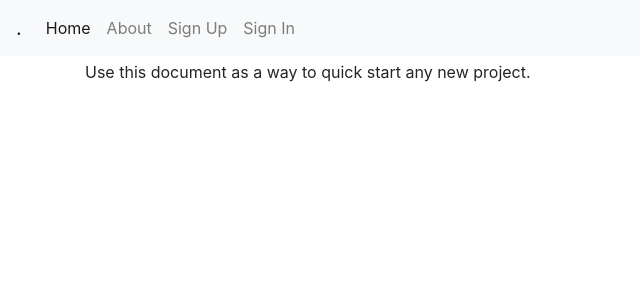
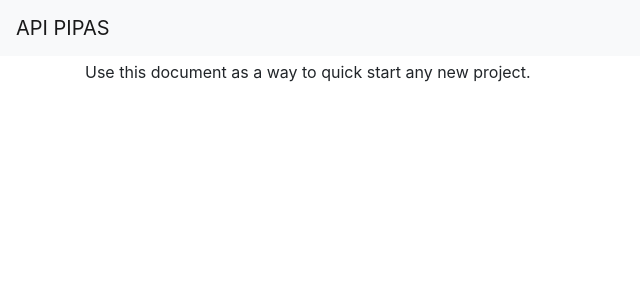
Before and after one commit to prefeiturasp/PortalMaterialEscolar-BackEnd, a Django app: template sme_material_apps/templates/pages/about.html in a window 1280 px wide. Shown: the top 300 px of the page, without its empty margins (0-640 px from the left). Run offline with Django 3.2, Linux system fonts and the light colour scheme; the template is opened without the code that fills it, so the values that code supplies are empty; some libraries are stand-ins or nearby versions.

Commit message:
Altera base

```diff
--- a/sme_material_apps/templates/base.html
+++ b/sme_material_apps/templates/base.html
@@ -1,9 +1,9 @@
-{% load static i18n compress%}<!DOCTYPE html>
-<html lang="en">
+{% load static i18n %}<!DOCTYPE html>
+<html lang="pt-br">
   <head>
     <meta charset="utf-8">
     <meta http-equiv="x-ua-compatible" content="ie=edge">
-    <title>{% block title %}.{% endblock title %}</title>
+    <title>{% block title %}API PIPAS{% endblock title %}</title>
     <meta name="viewport" content="width=device-width, initial-scale=1.0">
     <meta name="description" content="">
     <meta name="author" content="">
@@ -22,12 +22,12 @@
 
 
     <!-- Your stuff: Third-party CSS libraries go here -->
-    {% compress css %}
+
     <!-- This file stores project-specific CSS -->
 
     <link href="{% static 'css/project.css' %}" rel="stylesheet">
 
-    {% endcompress %}
+
     {% endblock %}
 
   </head>
@@ -39,37 +39,37 @@
         <button class="navbar-toggler navbar-toggler-right" type="button" data-toggle="collapse" data-target="#navbarSupportedContent" aria-controls="navbarSupportedContent" aria-expanded="false" aria-label="Toggle navigation">
           <span class="navbar-toggler-icon"></span>
         </button>
-        <a class="navbar-brand" href="{% url 'home' %}">.</a>
+        <a class="navbar-brand" href="#">API PIPAS</a>
 
-        <div class="collapse navbar-collapse" id="navbarSupportedContent">
-          <ul class="navbar-nav mr-auto">
-            <li class="nav-item active">
-              <a class="nav-link" href="{% url 'home' %}">Home <span class="sr-only">(current)</span></a>
-            </li>
-            <li class="nav-item">
-              <a class="nav-link" href="{% url 'about' %}">About</a>
-            </li>
-            {% if request.user.is_authenticated %}
-              <li class="nav-item">
+{#        <div class="collapse navbar-collapse" id="navbarSupportedContent">#}
+{#          <ul class="navbar-nav mr-auto">#}
+{#            <li class="nav-item active">#}
+{#              <a class="nav-link" href="{% url 'home' %}">Home <span class="sr-only">(current)</span></a>#}
+{#            </li>#}
+{#            <li class="nav-item">#}
+{#              <a class="nav-link" href="{% url 'about' %}">About</a>#}
+{#            </li>#}
+{#            {% if request.user.is_authenticated %}#}
+{#              <li class="nav-item">#}
                 {# URL provided by django-allauth/account/urls.py #}
-                <a class="nav-link" href="{% url 'users:detail' request.user.username  %}">{% trans "My Profile" %}</a>
-              </li>
-              <li class="nav-item">
+{#                <a class="nav-link" href="{% url 'users:detail' request.user.username  %}">{% trans "My Profile" %}</a>#}
+{#              </li>#}
+{#              <li class="nav-item">#}
                 {# URL provided by django-allauth/account/urls.py #}
-                <a class="nav-link" href="{% url 'account_logout' %}">{% trans "Sign Out" %}</a>
-              </li>
-            {% else %}
-              <li class="nav-item">
+{#                <a class="nav-link" href="{% url 'account_logout' %}">{% trans "Sign Out" %}</a>#}
+{#              </li>#}
+{#            {% else %}#}
+{#              <li class="nav-item">#}
                 {# URL provided by django-allauth/account/urls.py #}
-                <a id="sign-up-link" class="nav-link" href="{% url 'account_signup' %}">{% trans "Sign Up" %}</a>
-              </li>
-              <li class="nav-item">
+{#                <a id="sign-up-link" class="nav-link" href="{% url 'account_signup' %}">{% trans "Sign Up" %}</a>#}
+{#              </li>#}
+{#              <li class="nav-item">#}
                 {# URL provided by django-allauth/account/urls.py #}
-                <a id="log-in-link" class="nav-link" href="{% url 'account_login' %}">{% trans "Sign In" %}</a>
-              </li>
-            {% endif %}
-          </ul>
-        </div>
+{#                <a id="log-in-link" class="nav-link" href="{% url 'account_login' %}">{% trans "Sign In" %}</a>#}
+{#              </li>#}
+{#            {% endif %}#}
+{#          </ul>#}
+{#        </div>#}
       </nav>
 
     </div>
@@ -104,9 +104,9 @@
 
 
       <!-- place project specific Javascript in this file -->
-      {% compress js %}
+
       <script src="{% static 'js/project.js' %}"></script>
-      {% endcompress %}
+
 
     {% endblock javascript %}
   </body>
```
